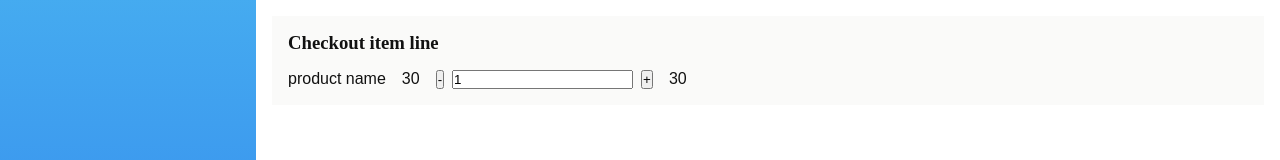
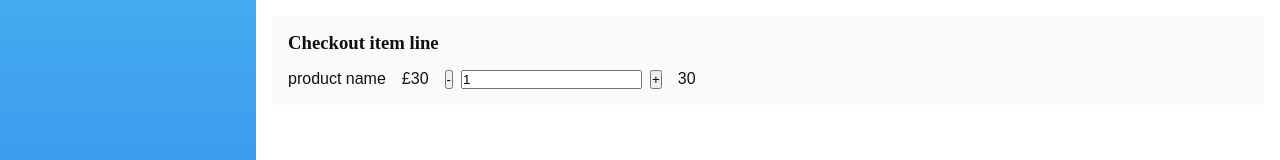
Before and after one commit to balinttamas87/styleguide, a React (Create React App) app: page /components in a window 1280 px wide. Shown: the part 350-510 px from the top of the page. Built offline with nearby package versions, Linux system fonts and the light colour scheme.

Commit message:
Add currency symbol

```diff
--- a/src/components/checkoutItemLine/CheckoutItemLine.js
+++ b/src/components/checkoutItemLine/CheckoutItemLine.js
@@ -27,7 +27,7 @@ class CheckoutItemLine extends Component {
   }
 
   calculateTotalValue(value) {
-		return this.props.productPrice * value;
+		return this.props.productPrice.split("£")[1] * value;
   }
 
   setTotalValue(event) {
--- a/src/components/components/Components.js
+++ b/src/components/components/Components.js
@@ -19,7 +19,7 @@ export default () => (
 		<Spacer/>
 		<div className="checkout-basket-item-wrapper">
 			<h3 className="h3 checkout-item-title">Checkout item line</h3>
-			<CheckoutItemLine productPrice="30"/>
+			<CheckoutItemLine productPrice="£30"/>
 		</div>
 	</div>
 )
```
